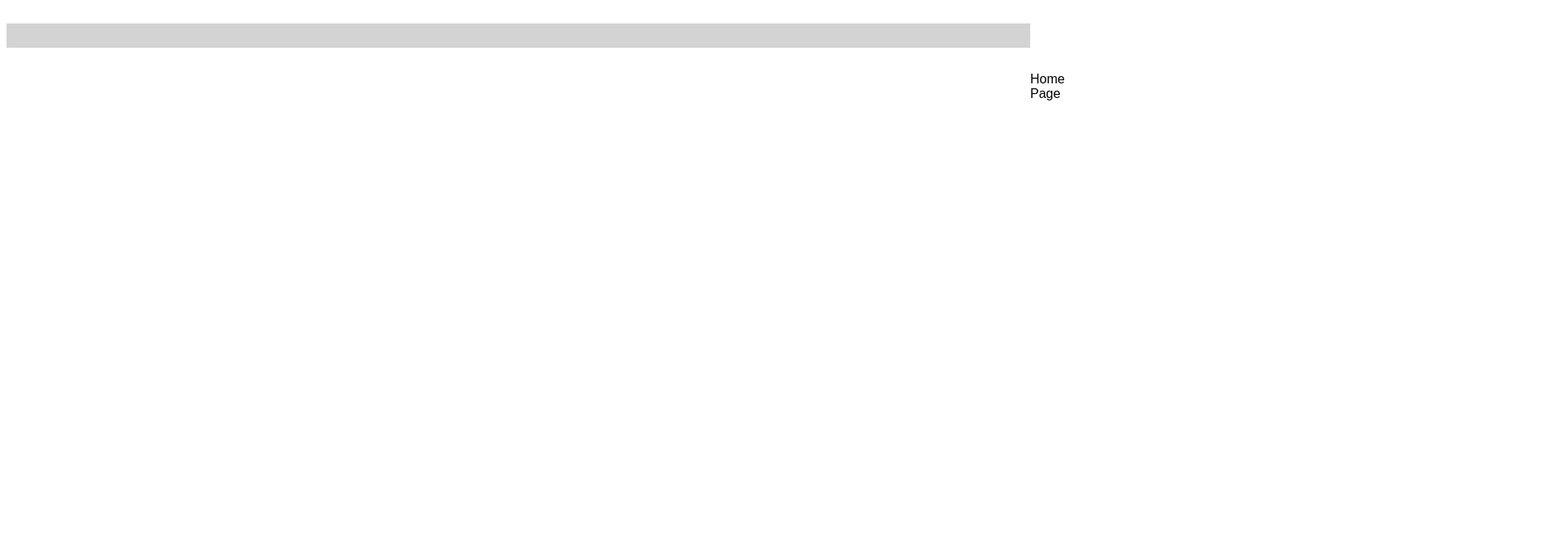
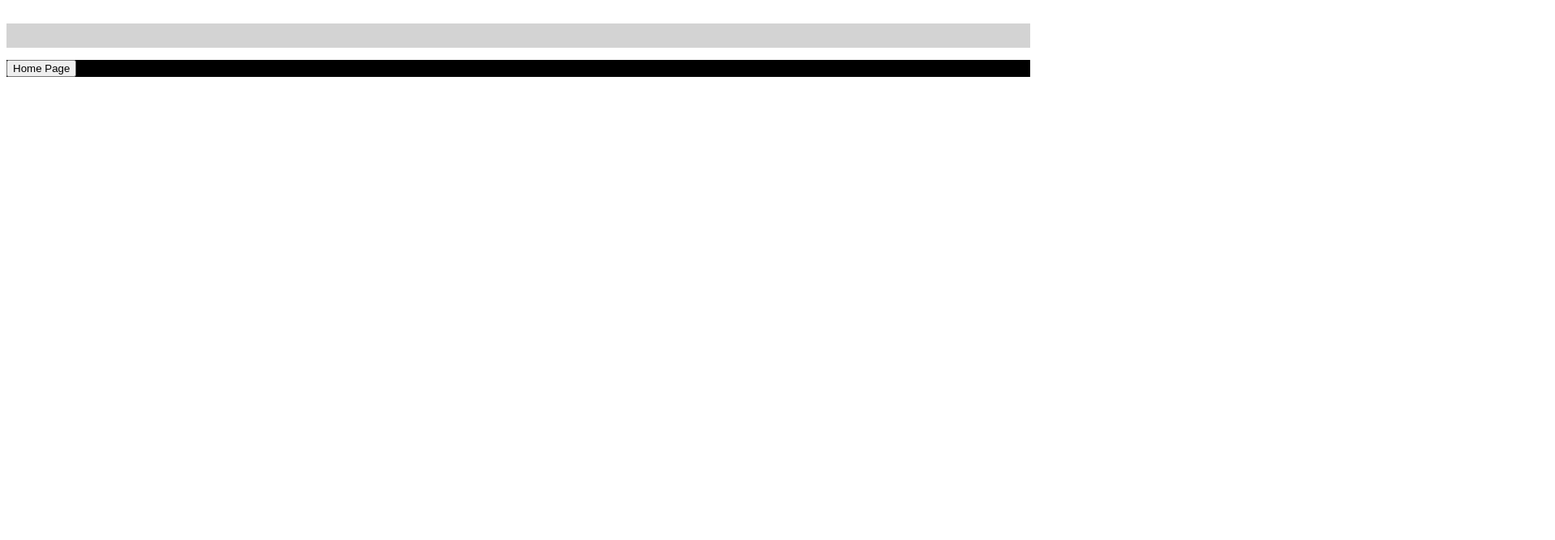
Before and after one commit to labixiaoxin12345/ID_S10247725_Vivian-Lee-Ching_Assg1, a plain HTML site: page index.html in a window 1280 px wide. Shown: the part 133-800 px from the top of the page at 81% size, 1920 px wide, since content can reach past the window. Drawn offline with Linux system fonts and the light colour scheme.

Commit message:
changed button

```diff
--- a/style.css
+++ b/style.css
@@ -34,7 +34,7 @@ Class - .
       float: left;
     }
   }
-.button {
+/*.button {
     background-color: white;
     border: none;
     color: black;
@@ -44,3 +44,4 @@ Class - .
     display:block;
     font-size: 16px;
   }
+      */
```
